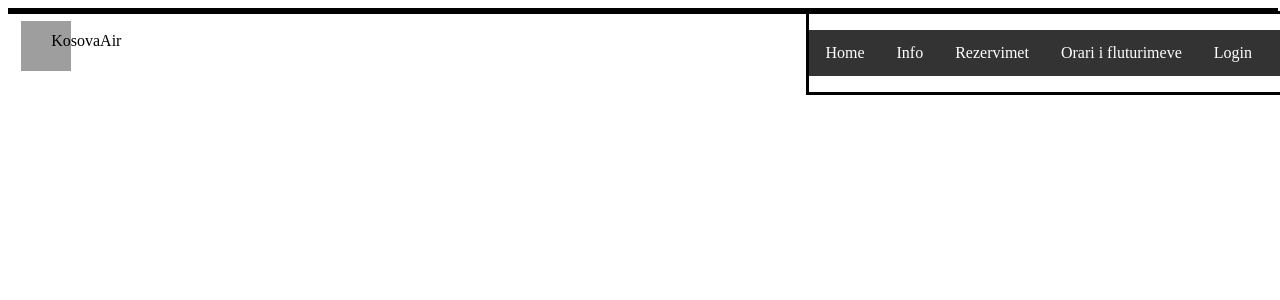
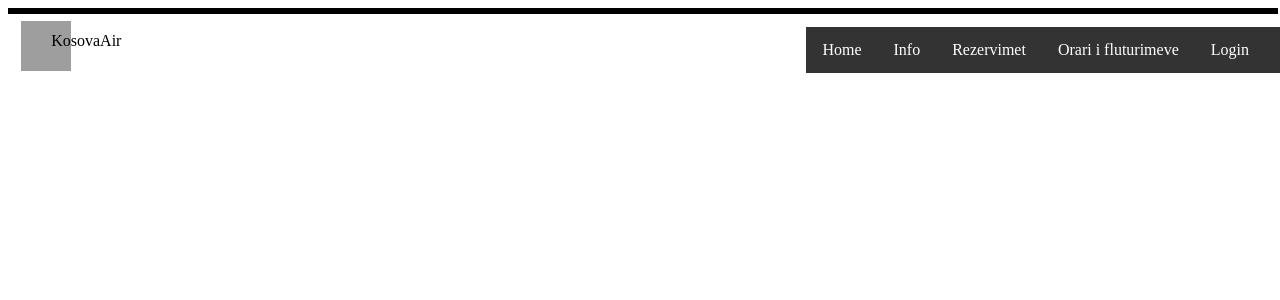
Before and after one commit to EdonisKaraqica/AirlineReservation, a PHP site: page /head_menu.php in a window 1280 px wide. Shown: the top 300 px of the page. Run offline with PHP 8.4, Linux system fonts and the light colour scheme; grey boxes are pictures that could not be loaded.

```diff
--- a/menu/head_menu.php
+++ b/menu/head_menu.php
@@ -37,7 +37,7 @@ li a:hover {
 
 .title{width:10%;height:50px;position: fixed; left:4%; top :4%;}
 
-.menu_f{border-style:solid; width:50%;position: fixed; left:63%;}
+.menu_f{width:50%;position: fixed; left:63%;}
 
 
 </style>
```
